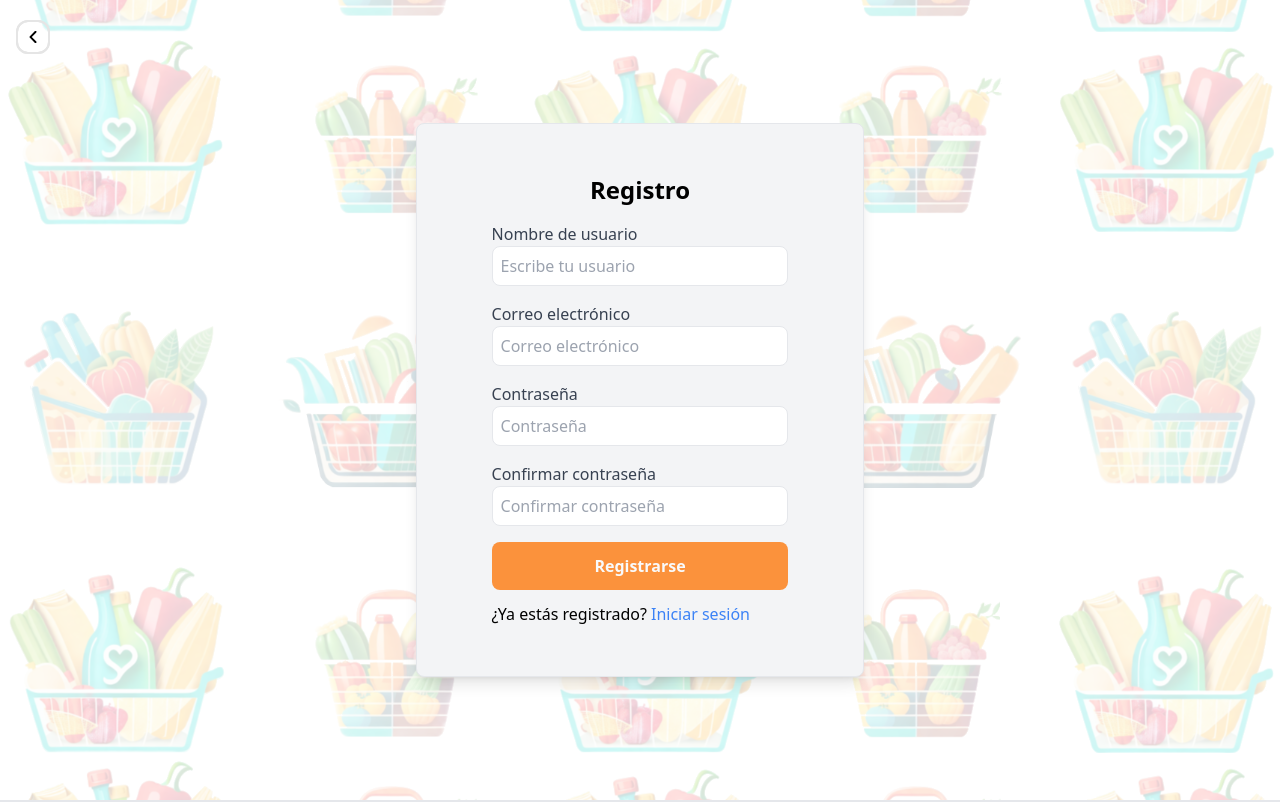
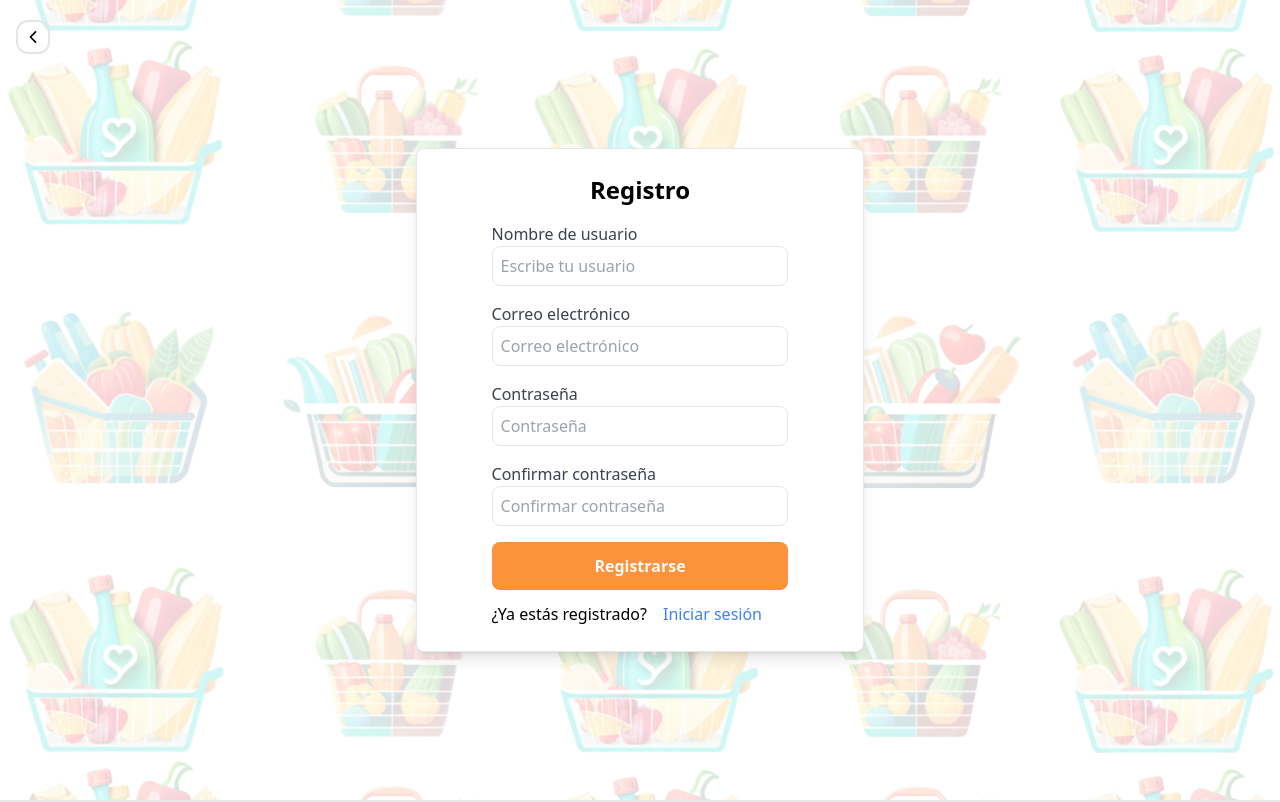
Before and after one commit to No-Country/s7-11-t-javareact, a React (Vite) app in the folder client/: page /register in a window 1280 px wide. Shown: the top 802 px of the page. Built offline with nearby package versions, Linux system fonts and the light colour scheme; a web font is replaced by a local one.

Commit message:
style(pages):modify Register and Login padding

```diff
--- a/client/src/components/InputForm/index.jsx
+++ b/client/src/components/InputForm/index.jsx
@@ -17,7 +17,7 @@ const InputForm = ({
   return (
     <div className="flex flex-col m-auto max-w-sm">
       <div
-        className={`relative ${errorMessage && errorVisible ? "pb-0" : "pb-4"}`}
+        className={`relative ${errorMessage && errorVisible ? "pb-0" : "pb-2 sm:pb-4"}`}
       >
         <label
           htmlFor={register.name}
--- a/client/src/pages/Login/index.jsx
+++ b/client/src/pages/Login/index.jsx
@@ -33,9 +33,8 @@ const Login = ({ setIsAuthenticated, paddingTop }) => {
   };
 
   return (
-    <main className="bg-[url('../../assets/images/mainBg.png')] lg:bg-none bg-cover lg:pt-4">
+    <main className="bg-[url('../../assets/images/mainBg.png')] lg:bg-none bg-cover lg:pt-[10%]">
       <div className="lg:hidden">
-        <GoBack />
       </div>
 
       <div className="grid justify-items-center items-center h-screen lg:h-full  bg-white bg-opacity-80 lg:bg-transparent p-4 lg:p-0">
--- a/client/src/pages/Register/index.jsx
+++ b/client/src/pages/Register/index.jsx
@@ -23,12 +23,11 @@ const Register = () => {
         backgroundImage: `url(${mainBg})`,
       }}
     >
-      <GoBack />
-      <div
+            <div
         className="grid justify-items-center items-center h-full p-4 "
         style={{ backgroundColor: "rgba(255, 255, 255, 0.8)" }}
       >
-        <div className="grid justify-items-center w-full max-w-md px-[3%] min-w-[321px]:px-6 py-[4%] rounded-lg shadow-lg border border-gray-200 bg-gray-100">
+        <div className="grid justify-items-center w-full max-w-md px-[3%] min-w-[321px]:px-6 py-[2%] rounded-lg shadow-lg border border-gray-200 bg-white">
           <h1 className="text-2xl font-bold mb-4">Registro</h1>
           <form className="w-full px-[10%]" onSubmit={handleSubmit(onSubmit)}>
             <InputForm
@@ -95,8 +94,8 @@ const Register = () => {
               <div className="flex flex-wrap mt-[4%] text-center">
                 ¿Ya estás registrado?
                 <Link
-                  className="text-blue-500 hover:text-blue-700 ml-1"
-                  to="/*"
+                  className="text-blue-500 hover:text-blue-700 ml-1 lg:ml-4"
+                  to="/"
                 >
                   Iniciar sesión
                 </Link>
```
